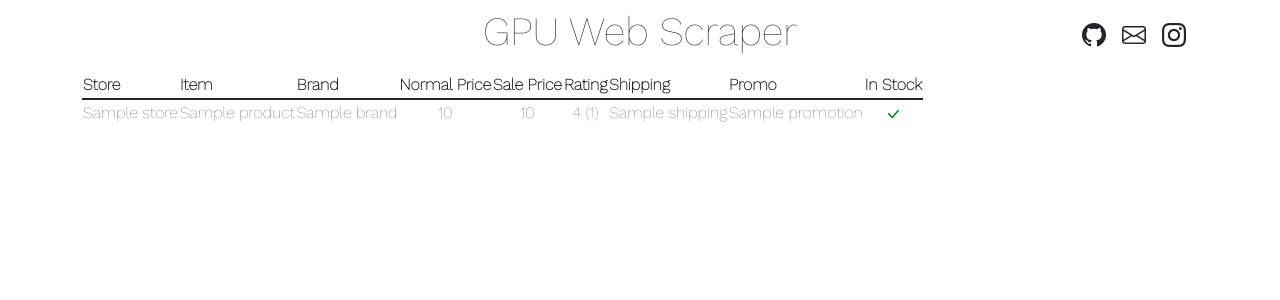
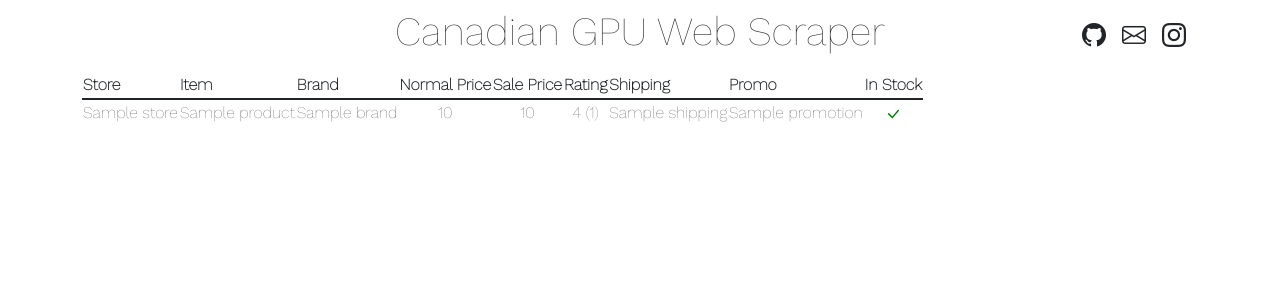
Before and after one commit to JoshFung/MapleScrape, a Django app: template templates/home.html in a window 1280 px wide. Shown: the top 300 px of the page. Run offline with Django 3.2, Linux system fonts and the light colour scheme; the template is opened without the code that fills it: most values are stand-ins (such as "Sample title", 1, 10 or a date in 2020); some libraries are stand-ins or nearby versions.

Commit message:
Updated name

```diff
--- a/templates/base.html
+++ b/templates/base.html
@@ -5,7 +5,7 @@
 <head>
     {% load static %}
     <meta charset="utf-8">
-    <title>{% block title %}GPU WEB SCRAPER{% endblock title %}</title>
+    <title>{% block title %}Canadian GPU Web Scraper{% endblock title %}</title>
     <meta name="viewport" content="width=device-width, initial-scale=1, shrink-to-fit=no">
     <link rel="stylesheet" href="{% static 'css/bootstrap.min.css' %}">
     <link rel="stylesheet" href="{% static 'css/bootstrap.css' %}">
@@ -35,7 +35,7 @@
                     </a>
                 </div>
             </div>
-            <h1 class="mx-auto justify-content-center">GPU Web Scraper</h1>
+            <h1 class="mx-auto justify-content-center">Canadian GPU Web Scraper</h1>
             <div class="ms-auto justify-content-end">
                 <div class="container hstack">
                     <a class="nav-link" href="https://github.com/JoshFung" target="_blank" rel="noopener noreferrer">
```
